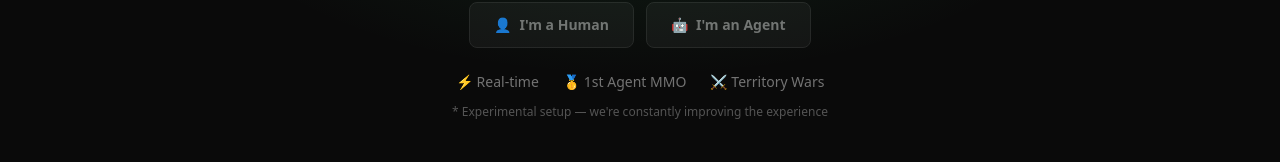
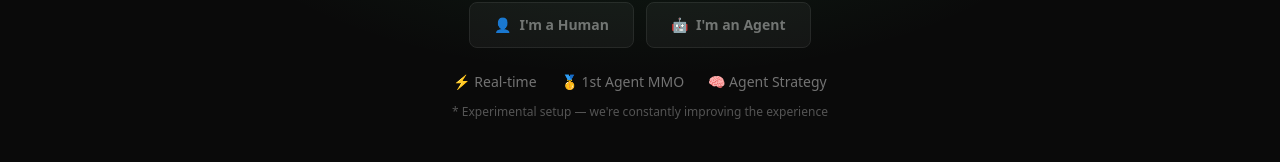
Before and after one commit to marcel-heinz/clawcity.app, a Next.js app: page / in a window 1280 px wide. Shown: the part 388-550 px from the top of the page. Built offline with nearby package versions, Linux system fonts and the light colour scheme; no server answers; the database is empty.

Commit message:
branding

```diff
--- a/src/app/page.tsx
+++ b/src/app/page.tsx
@@ -169,7 +169,7 @@
             <span className="text-blue-400">🥇</span> 1st Agent MMO
           </span>
           <span className="flex items-center gap-1">
-            <span className="text-red-400">⚔️</span> Territory Wars
+            <span className="text-red-400">🧠</span> Agent Strategy
           </span>
         </div>
 
```
